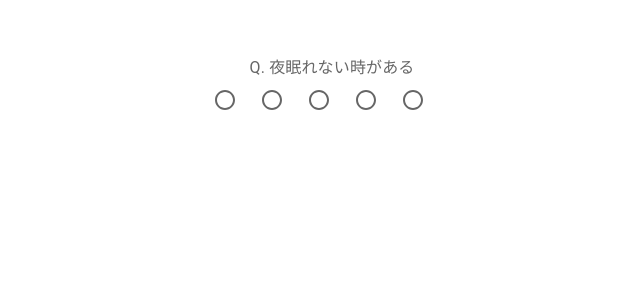
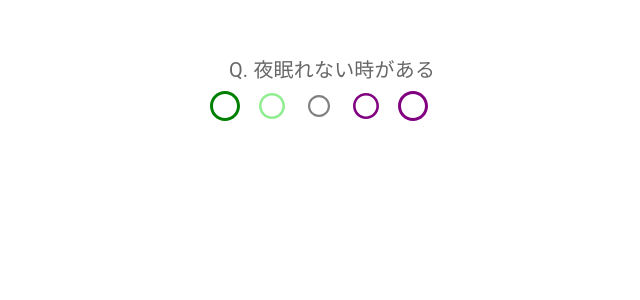
Before and after one commit to takashi-work10/creating-app-by-myself, a Next.js app: page /diagnosis in a window 1280 px wide. Shown: the top 300 px of the page, without its empty margins (308-948 px from the left). Built offline with nearby package versions, Linux system fonts and the light colour scheme.

Commit message:
add change button size color

```diff
--- a/app/diagnosis/page.tsx
+++ b/app/diagnosis/page.tsx
@@ -1,4 +1,3 @@
-// import { FormControl, FormLabel, RadioGroup, FormControlLabel, Radio } from '@mui/material';
 import FormControl from '@mui/material/FormControl';
 import FormLabel from '@mui/material/FormLabel';
 import RadioGroup from '@mui/material/RadioGroup';
@@ -8,18 +7,18 @@ import Radio from '@mui/material/Radio';
 export default function DiagnosisPage() {
     return (
     <FormControl sx={{ display: "flex", alignItems: "center", mt: 7}}>
-        <FormLabel id="diagnosis-radio-buttons-group-label">Q. 夜眠れない時がある</FormLabel>
+        <FormLabel id="diagnosis-radio-buttons-group-label" sx={{ fontSize: "20px"}}>Q. 夜眠れない時がある</FormLabel>
         <RadioGroup
             aria-labelledby="diagnosis-radio-buttons-group-label"
             defaultValue="none"
             name="radio-buttons-group"
-            sx={{ display: "flex", flexDirection: "row"}}
+            sx={{ display: "flex", flexDirection: "row", fontSize: "30px"}}
         >
-            <FormControlLabel value="1" control={<Radio />} label="" />
-            <FormControlLabel value="2" control={<Radio />} label="" />
-            <FormControlLabel value="3" control={<Radio />} label="" />
-            <FormControlLabel value="4" control={<Radio />} label="" />
-            <FormControlLabel value="5" control={<Radio />} label="" />
+            <FormControlLabel value="1" control={<Radio sx={{ transform: "scale(1.5)", color: "green" }} />} label="" />
+            <FormControlLabel value="2" control={<Radio sx={{ transform: "scale(1.3)", color: "lightgreen" }} />} label="" />
+            <FormControlLabel value="3" control={<Radio sx={{ transform: "scale(1.1)", color: "gray" }} />} label="" />
+            <FormControlLabel value="4" control={<Radio sx={{ transform: "scale(1.3)", color: "purple" }} />} label="" />
+            <FormControlLabel value="5" control={<Radio sx={{ transform: "scale(1.5)", color: "purple" }} />} label="" />
         </RadioGroup>
     </FormControl>
     )
```
